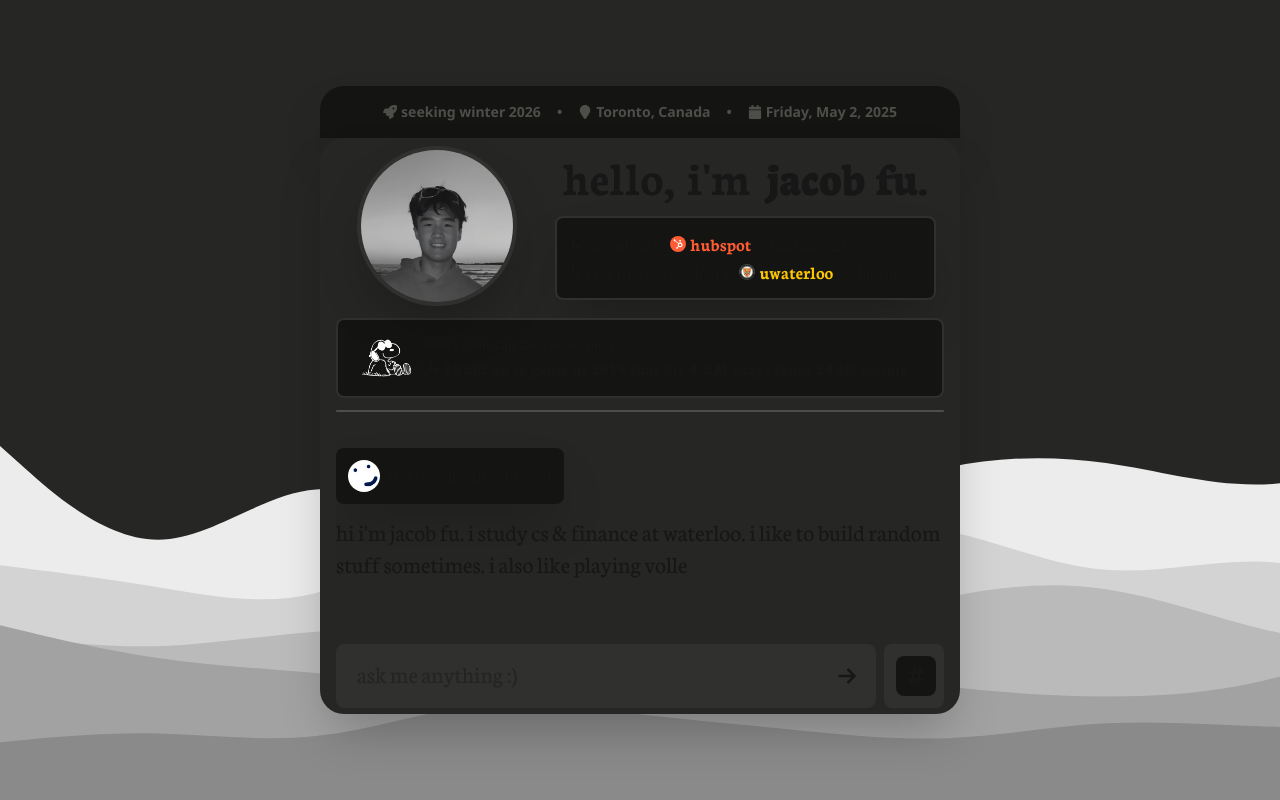
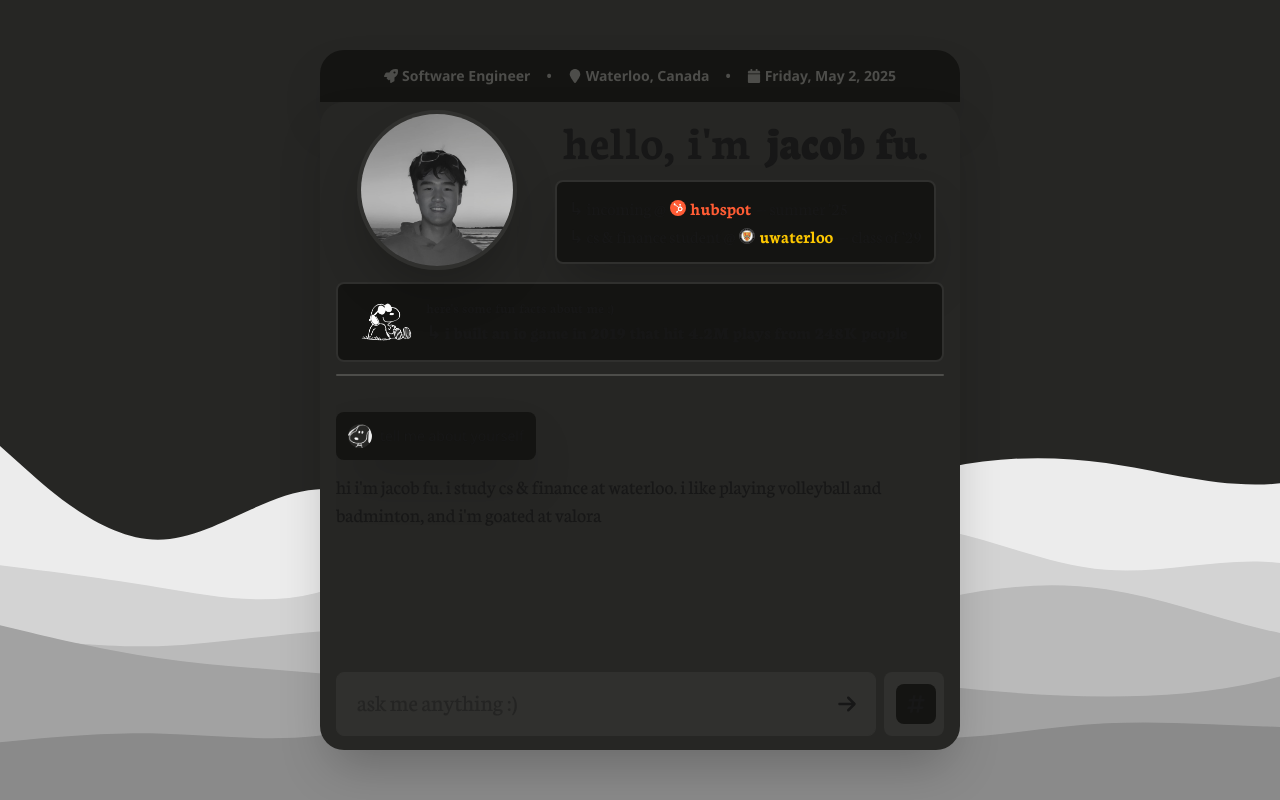
Before and after one commit to FuJacob/jacob, a Next.js app in the folder frontend/: page / in a window 1280 px wide. Built offline with nearby package versions, Linux system fonts and the light colour scheme.

Commit message:
tweaking layout

```diff
--- a/frontend/src/app/components/Chatbox.tsx
+++ b/frontend/src/app/components/Chatbox.tsx
@@ -34,7 +34,7 @@
   }, []);
 
   return (
-    <div className="flex flex-col justify-left items-start w-full h-4/10 sm:h-1/2 gap-12 sm:text-2xl bg-">
+    <div className="flex flex-col justify-left items-start w-full h-4/10 sm:h-1/2 gap-12 text-base sm:text-xl bg-">
       <div className="overflow-y-auto space-y-8 h-full">
         {/* ===== INTRODUCTION SECTION ===== */}
 
@@ -57,7 +57,7 @@
                   onInit={(typewriter) => {
                     typewriter
                       .typeString(
-                        `hi i'm jacob fu. i study cs & finance at waterloo. i like to build random stuff sometimes. i also like playing volleyball and badminton, and i'm goated at valorant.`
+                        `hi i'm jacob fu. i study cs & finance at waterloo. i like playing volleyball and badminton, and i'm goated at valorant.`
                       )
                       .start()
                       .callFunction(() => {
--- a/frontend/src/app/components/Question.tsx
+++ b/frontend/src/app/components/Question.tsx
@@ -4,13 +4,9 @@
   return (
     <motion.div
       whileHover={{ scale: 1.1, x: 30 }}
-      className="flex gap-2 justify-center items-center font-sans bg-dark text-sm sm:text-base p-3 w-fit rounded-lg shadow-2xl"
+      className="flex gap-2 justify-center items-center font-sans bg-dark text-xs sm:text-sm p-3 w-fit rounded-lg shadow-2xl"
     >
-      <img
-        src="ai.png"
-        alt=""
-        className="rounded-full w-8 h-8 object-cover"
-      />{" "}
+      <img src="snoopy.png" className="rounded-full w-6 h-6 object-cover" />{" "}
       <h2 className="">{question}</h2>
     </motion.div>
   );
--- a/frontend/src/app/page.tsx
+++ b/frontend/src/app/page.tsx
@@ -17,7 +17,7 @@
   });
   return (
     <motion.div
-      className="flex flex-col sm:justify-center items-center sm:h-4/5 w-full h-full"
+      className="flex flex-col sm:justify-center items-center sm:h-9/10 w-full h-full"
       // initial={{ scale: 0.95 }}
       // whileHover={{ scale: 1 }}
       // transition={{
@@ -29,11 +29,11 @@
       <div className="flex justify-center items-center text-secondary font-sans text-xs sm:text-sm font-bold sm:rounded-t-3xl w-full p-4 bg-dark shadow-2xl gap-4 ">
         <div className="sm:flex hidden justify-center items-center gap-1">
           {" "}
-          <FaRocket /> seeking winter 2026{" "}
+          <FaRocket /> Software Engineer
         </div>
         <span className="hidden sm:flex">•</span>
         <div className="flex justify-center items-center gap-1">
-          <FaLocationPin /> Toronto, Canada
+          <FaLocationPin /> Waterloo, Canada
         </div>
         •
         <div className="flex justify-center items-center gap-1">
--- a/frontend/src/app/test/page.tsx
+++ b/frontend/src/app/test/page.tsx
@@ -1,21 +1,26 @@
 "use client";
-import React from "react";
+import React, { useContext, useState } from "react";
 import Message from "../components/Message";
 import Time from "../components/Time";
 import Head from "../components/Head";
 import Typewriter from "typewriter-effect";
-
+import { useEffect } from "react";
+import { createContext } from "react";
 import Messagebar from "../components/Messagebar copy";
 import { FaHashtag, FaShareAlt, FaUserFriends } from "react-icons/fa";
+
+const GlobalStateContext = createContext(null);
+
 const page = () => {
+  const [show, setShow] = useState(0);
   return (
-    <main  className="h-screen max-w-1/2 bg-dark flex justify-center items-center">
-
+    <GlobalStateContext.Provider value={{ show, setShow }}>
+      <main className="h-screen max-w-1/2 bg-dark flex justify-center items-center">
         <div className="flex justify-center items-center">
-        <Messagebar />
+          <Messagebar />
         </div>
-    </main>
-
+      </main>
+    </GlobalStateContext.Provider>
   );
 };
 
```
Also changed, not shown: frontend/public/snoopy.png (added).
